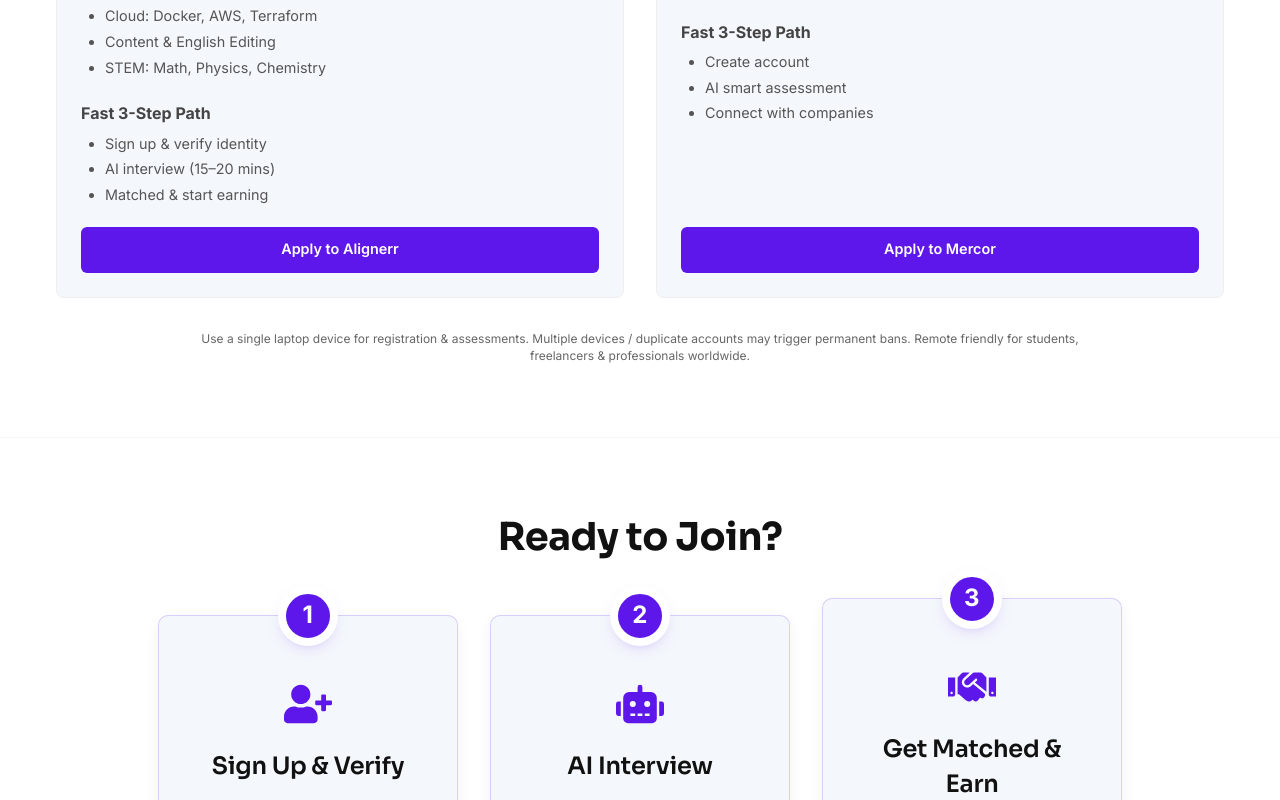
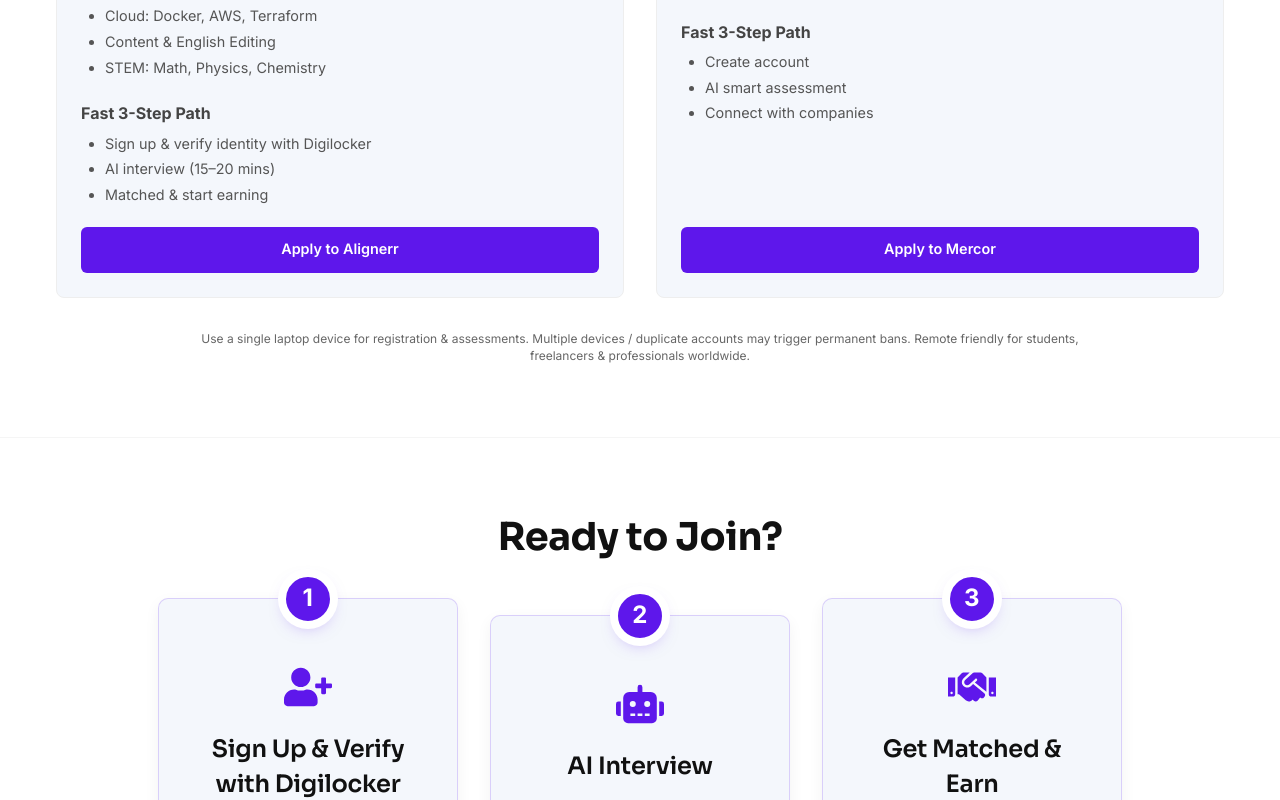
Before and after one commit to trivikramm/freelance-jobs-webapp, a React (Vite) app: page / in a window 1280 px wide. Shown: the part 2460-3260 px from the top of the page. Built offline with nearby package versions, Linux system fonts and the light colour scheme.

Commit message:
deleted direct whatsappa

```diff
--- a/src/components/Companies.jsx
+++ b/src/components/Companies.jsx
@@ -9,7 +9,7 @@
   languages:['All global & native languages','Regional & emerging dialect coverage','End-to-end linguistic + cultural tasks','Premium language rates'],
   // ...languages replaced below
     tech:['All programming languages','Cloud: Docker, AWS, Terraform','Content & English Editing','STEM: Math, Physics, Chemistry'],
-    process:['Sign up & verify identity','AI interview (15–20 mins)','Matched & start earning'],
+    process:['Sign up & verify identity with Digilocker','AI interview (15–20 mins)','Matched & start earning'],
   },
   {
     id:'mercor',
--- a/src/components/HowItWorks.jsx
+++ b/src/components/HowItWorks.jsx
@@ -3,7 +3,7 @@
 const steps = [
   {
     icon: <FaUserPlus />,
-    title: 'Sign Up & Verify',
+    title: 'Sign Up & Verify with Digilocker',
     text: 'Create your Alignerr account and complete the identity verification process.',
   },
   {
```
